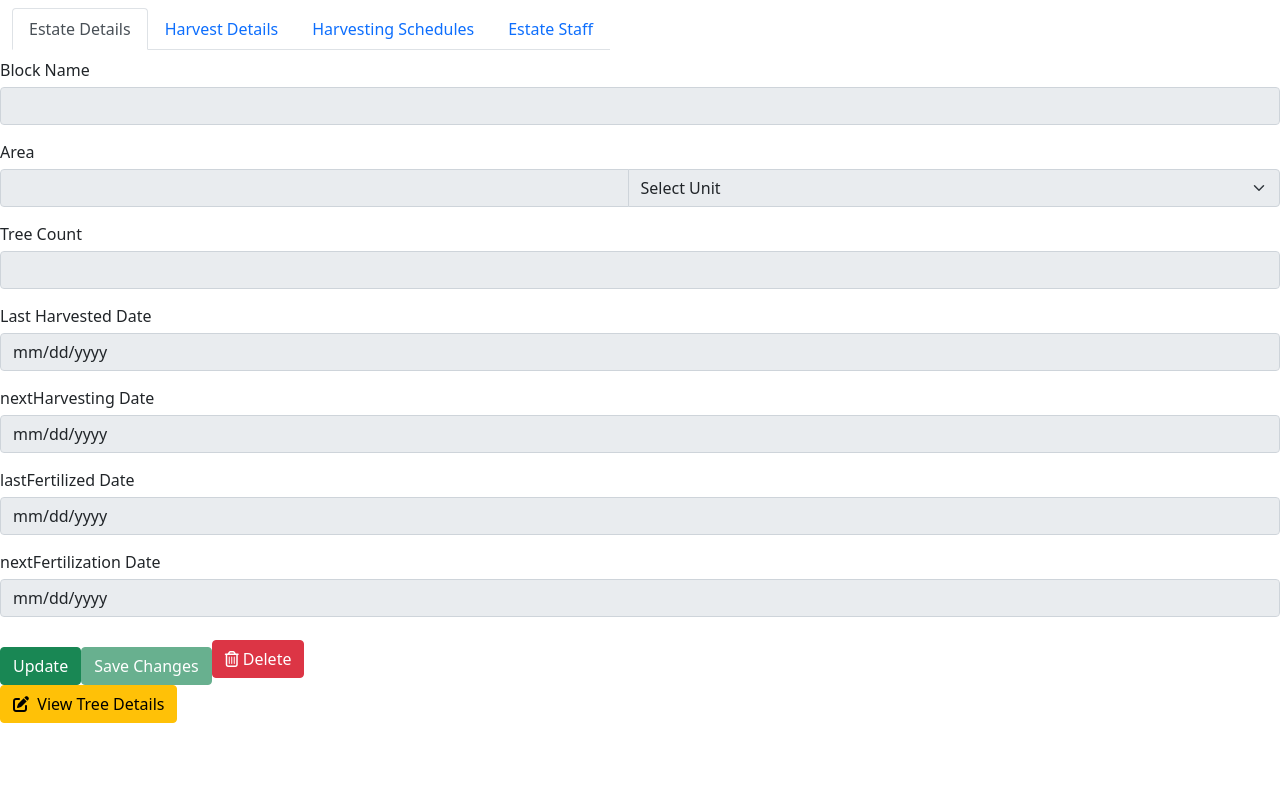
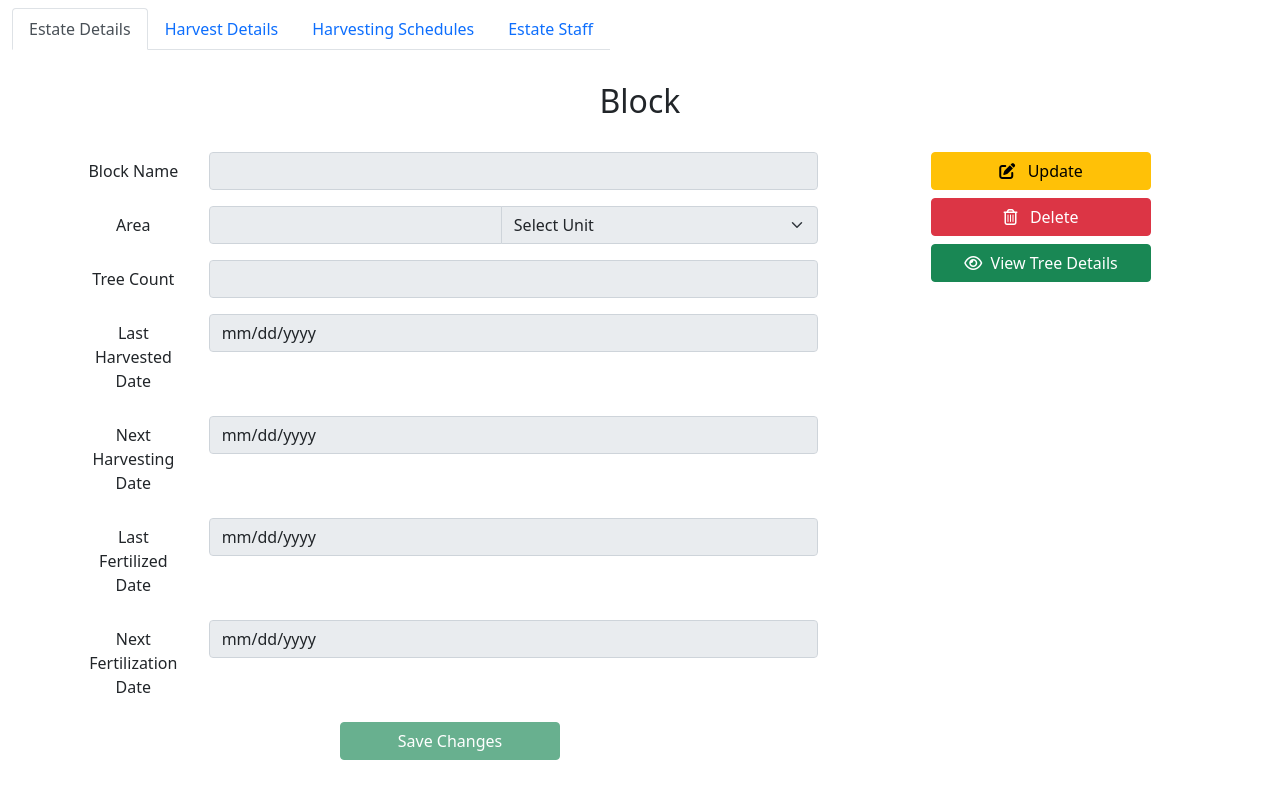
Before and after one commit to OSithu/Coconut-Production-System, a React (Create React App) app in the folder client/: page /viewBlock/1 in a window 1280 px wide. Built offline with nearby package versions, Linux system fonts and the light colour scheme; no server answers.

Commit message:
edit files

```diff
--- a/client/src/components/AddBlock.js
+++ b/client/src/components/AddBlock.js
@@ -128,7 +128,7 @@ export default class AddBlock extends Component {
                                 value={this.state.area.value}
                                 onChange={this.handleInputChange} />
                             {errors.area && <div className="invalid-feedback">{errors.area}</div>}
-                            <div className="col-sm-2">
+
                                 <select
                                     className="form-select"
                                     name="unit"
@@ -141,7 +141,7 @@ export default class AddBlock extends Component {
                                     <option value="hectare">hectare</option>
                                     <option value="acre">acre</option>
                                 </select>
-                            </div>
+
                         </div>
                     </div>
 
--- a/client/src/components/UpdateTrees.js
+++ b/client/src/components/UpdateTrees.js
@@ -1,10 +1,9 @@
-import React, { useEffect, useState } from 'react'
-import axios from 'axios'
-import { useParams, useNavigate } from 'react-router-dom'
-import PlantationNav from './PlantationNav'
+import React, { useEffect, useState } from 'react';
+import axios from 'axios';
+import { useParams, useNavigate } from 'react-router-dom';
+import PlantationNav from './PlantationNav';
 
 const UpdateTrees = () => {
-
     const [treeID, setTreeID] = useState('');
     const [typeOfTree, setTypeOfTree] = useState('');
     const [plantedDate, setPlantedDate] = useState('');
@@ -28,31 +27,26 @@ const UpdateTrees = () => {
     };
 
     useEffect(() => {
-
         const getTree = async () => {
-
-            await axios.get(`http://localhost:8000/trees/${id}`)
-                .then((res) => {
-                    setTreeID(res.data.tree.treeID);
-                    setTypeOfTree(res.data.tree.typeOfTree);
-                    setPlantedDate(formatDate(res.data.tree.plantedDate));
-                    setBlockName(res.data.tree.blockName);
-                    setSpecialNotes(res.data.tree.specialNotes);
-                    console.log('Status : ' + res.data.success);
-
-                })
-                .catch((err) => {
+            try {
+                const res = await axios.get(`http://localhost:8000/trees/${id}`);
+                const { tree } = res.data;
+                setTreeID(tree.treeID);
+                setTypeOfTree(tree.typeOfTree);
+                setPlantedDate(formatDate(tree.plantedDate));
+                setBlockName(tree.blockName);
+                setSpecialNotes(tree.specialNotes);
+            } catch (err) {
                 if (err.response) {
-                        console.log(err.response.data.error)
+                    console.log(err.response.data.error);
                 } else {
-                        console.log("Error occured while getting axios get request")
+                    console.log("Error occurred while getting axios get request");
                 }
-                })
             }
+        };
 
         getTree();
-
-    }, [id])
+    }, [id]);
 
     const updateDetails = async (e) => {
         e.preventDefault();
@@ -61,96 +55,103 @@ const UpdateTrees = () => {
             const confirm = window.confirm('Are you sure you want to update?');
 
             if (confirm) {
+                const updatedTree = {
+                    treeID,
+                    typeOfTree,
+                    plantedDate,
+                    blockName,
+                    specialNotes
+                };
 
-                let updatedTree = {
-                    treeID: treeID,
-                    typeOfTree: typeOfTree,
-                    plantedDate: plantedDate,
-                    blockName: blockName,
-                    specialNotes: specialNotes
-                }
-                await axios.patch(`http://localhost:8000/trees/update/${id}`, updatedTree)
-                    .then((res) => {
+                const res = await axios.patch(`http://localhost:8000/trees/update/${id}`, updatedTree);
                 alert(res.data.success);
                 console.log(res.data.success);
                 navigate(`/ViewTrees/${blockName}?blockName=${blockName}`);
-                    })
-                    .catch((err) => {
-                        if (err.response) {
-                            console.log(err.response.data.error)
-                        } else {
-                            console.log("Error occured while getting axios patch request")
-                        }
-                    })
             } else {
                 alert('Update Cancel');
             }
+        } catch (err) {
+            console.log('Update function failed:', err);
         }
-        catch (err) {
-            console.log('update function failed')
-        }
-
-    }
+    };
 
     return (
         <div>
-            <PlantationNav/>
+            <PlantationNav />
 
+            <div className="container text-center">
+                <h2>Edit Details</h2>
+                &nbsp;
+                    &nbsp;
                 <form className="needs-validation" noValidate onSubmit={updateDetails}>
-            <div class="form-group" style={{ marginBottom: '15px' }}>
-                <label style={{ marginBottom: '5px' }}> Tree ID </label>
+                    <div className="row justify-content-md-center">
+                        <div className="col">
+                            <div className="row mb-3">
+                                <label className="col-sm-2 col-form-label">Tree ID</label>
+                                <div className="col-sm-10">
                                     <input type="text"
-                    class={`form-control`}
+                                        className="form-control"
                                         name="treeID"
                                         placeholder="Enter Tree ID"
                                         value={treeID}
                                         onChange={(e) => setTreeID(e.target.value)} />
                                 </div>
+                            </div>
 
-            <div class="form-group" style={{ marginBottom: '15px' }}>
-                <label style={{ marginBottom: '5px' }}> Type of Tree </label>
+                            <div className="row mb-3">
+                                <label className="col-sm-2 col-form-label">Type of Tree</label>
+                                <div className="col-sm-10">
                                     <input type="text"
-                    class={`form-control`}
+                                        className="form-control"
                                         name="typeOfTree"
                                         placeholder="Enter Tree Type"
                                         value={typeOfTree}
                                         onChange={(e) => setTypeOfTree(e.target.value)} />
                                 </div>
+                            </div>
 
-            <div class="form-group" style={{ marginBottom: '15px' }}>
-                <label style={{ marginBottom: '5px' }}> Planted Date </label>
+                            <div className="row mb-3">
+                                <label className="col-sm-2 col-form-label">Planted Date</label>
+                                <div className="col-sm-10">
                                     <input type="date"
-                    class={`form-control`}
+                                        className="form-control"
                                         name="plantedDate"
                                         value={plantedDate}
                                         onChange={(e) => setPlantedDate(e.target.value)} />
                                 </div>
+                            </div>
 
-            <div class="form-group" style={{ marginBottom: '15px' }}>
-                <label style={{ marginBottom: '5px' }}> Block Name </label>
+                            <div className="row mb-3">
+                                <label className="col-sm-2 col-form-label">Block Name</label>
+                                <div className="col-sm-10">
                                     <input type="text"
-                    class={`form-control`}
+                                        className="form-control"
                                         name="blockName"
                                         placeholder="Enter Block Name"
                                         value={blockName}
                                         onChange={(e) => setBlockName(e.target.value)} />
                                 </div>
+                            </div>
 
-            <div class="form-group" style={{ marginBottom: '15px' }}>
-                <label style={{ marginBottom: '5px' }}>Special Notes</label>
-                <textarea class="form-control"
+                            <div className="row mb-3">
+                                <label className="col-sm-2 col-form-label">Special Notes</label>
+                                <div className="col-sm-10">
+                                    <textarea className="form-control"
                                         placeholder="Mention if there are any"
                                         name="specialNotes"
                                         value={specialNotes}
                                         onChange={(e) => setSpecialNotes(e.target.value)}>
                                     </textarea>
-
+                                </div>
                             </div>
 
-            <button className="btn btn-success" type="submit" style={{ marginTop: '15px' }}>Update</button>
+                            <button className="btn btn-success" type="submit" style={{ width: '220px' }}>Update</button>
+                        </div>
+                    </div>
                 </form>
             </div>
-    )
-}
+        </div>
+    );
+};
 
-export default UpdateTrees
+export default UpdateTrees;
--- a/client/src/components/ViewBlock.js
+++ b/client/src/components/ViewBlock.js
@@ -16,11 +16,25 @@ const ViewBlock = () => {
     const [nextFertilization, setNextFertilization] = useState('');
     const [isEditable, setIsEditable] = useState(false);
 
+    // State variables for form errors
+    const [errors, setErrors] = useState({
+        blockName: '',
+        area: '',
+        areaUnit: '',
+        treeCount: '',
+        lastHarvested: '',
+        nextHarvesting: '',
+        lastFertilized: '',
+        nextFertilization: ''
+    });
+
     const { id } = useParams();
     const navigate = useNavigate();
 
     // Function to format date to yyyy-mm-dd format
     const formatDate = (date) => {
+        if (!date) return ''; // Return blank if date is null
+
         const d = new Date(date);
         let month = "" + (d.getMonth() + 1);
         let day = "" + d.getDate();
@@ -31,6 +45,7 @@ const ViewBlock = () => {
 
         return [year, month, day].join("-");
     };
+
 
     useEffect(() => {
 
@@ -65,11 +80,9 @@ const ViewBlock = () => {
     const updateDetails = async (e) => {
         e.preventDefault();
 
+        // Validate the form before submission
+        if (validateForm()) {
             try {
-            const confirm = window.confirm('Are you sure you want to update?');
-
-            if (confirm) {
-
                 let updatedBlock = {
                     blockName: blockName,
                     area: {
@@ -95,12 +108,10 @@ const ViewBlock = () => {
                             console.log("Error occurred while getting axios patch request")
                         }
                     })
-            } else {
-                alert('Update Cancel');
-            }
             }
             catch (err) {
                 console.log('update function failed')
+            }
         }
 
     }
@@ -145,25 +156,98 @@ const ViewBlock = () => {
         setIsEditable(true);
     };
 
+    // Function to validate the form
+    const validateForm = () => {
+        let valid = true;
+        let newErrors = { ...errors };
+
+        if (!blockName.trim()) {
+            newErrors.blockName = 'Block name is required';
+            valid = false;
+        }
+
+        if (!area.toString().trim()) {
+            newErrors.area = 'Area is required';
+            valid = false;
+        }
+
+        if (!areaUnit.trim()) {
+            newErrors.areaUnit = 'Unit is required';
+            valid = false;
+        }
+
+        if (!treeCount.toString().trim()) {
+            newErrors.treeCount = 'Tree Count is required';
+            valid = false;
+        }
+
+        if (!lastHarvested.trim()) {
+            valid = false;
+            newErrors.lastHarvested = "Date is required";
+        } else if (new Date(lastHarvested) > new Date()) {
+            valid = false;
+            newErrors.lastHarvested = "Date cannot be a future date";
+        }
+
+        if (!nextHarvesting.trim()) {
+            valid = false;
+            newErrors.nextHarvesting = "Date is required";
+        } else if (new Date(nextHarvesting) < new Date()) {
+            valid = false;
+            newErrors.nextHarvesting = "Date must be a future date";
+        }
+
+        if (!lastFertilized.trim()) {
+            valid = false;
+            newErrors.lastFertilized = "Date is required";
+        } else if (new Date(lastFertilized) > new Date()) {
+            valid = false;
+            newErrors.lastFertilized = "Date cannot be a future date";
+        }
+
+        if (!nextFertilization.trim()) {
+            valid = false;
+            newErrors.nextFertilization = "Date is required";
+        } else if (new Date(nextFertilization) < new Date()) {
+            valid = false;
+            newErrors.nextFertilization = "Date must be a future date";
+        }
+
+        setErrors(newErrors);
+        return valid;
+    };
+
     return (
         <div>
             <PlantationNav />
+            &nbsp;
+            &nbsp;
             <form className="needs-validation" noValidate>
-                <div class="form-group" style={{ marginBottom: '15px' }}>
-                    <label style={{ marginBottom: '5px' }}> Block Name </label>
+                <div class="container text-center">
+                    <h2> Block {blockName} </h2>
+                    &nbsp;
+                    &nbsp;
+                    <div class="row justify-content-md-center">
+                        <div class="col">
+                            <div class="row mb-3">
+                                <label className="col-sm-2 col-form-label"> Block Name </label>
+                                <div className="col-sm-10">
                                     <input type="text"
-                        class={`form-control`}
+                                        class={`form-control ${errors.blockName && 'is-invalid'}`}
                                         name="blockName"
                                         value={blockName}
                                         onChange={(e) => setBlockName(e.target.value)}
                                         disabled={!isEditable} />
+                                    {errors.blockName && <div className="invalid-feedback">{errors.blockName}</div>}
+                                </div>
                             </div>
 
-                <div className="form-group" style={{ marginBottom: '15px' }}>
-                    <label style={{ marginBottom: '5px' }}> Area </label>
+                            <div class="row mb-3">
+                                <label className="col-sm-2 col-form-label"> Area </label>
+                                <div className="col-sm-10">
                                     <div className="input-group">
                                         <input type="text"
-                            className={`form-control`}
+                                            className={`form-control ${errors.area && 'is-invalid'}`}
                                             name="area"
                                             value={area}
                                             onChange={handleAreaChange}
@@ -180,71 +264,108 @@ const ViewBlock = () => {
                                             <option value="hectare">hectare</option>
                                             <option value="acre">acre</option>
                                         </select>
+                                        {errors.area && <div className="invalid-feedback">{errors.area}</div>}
+                                        {errors.areaUnit && <div className="invalid-feedback">{errors.areaUnit}</div>}
+                                    </div>
                                 </div>
                             </div>
 
-                <div class="form-group" style={{ marginBottom: '15px' }}>
-                    <label style={{ marginBottom: '5px' }}> Tree Count </label>
+                            <div class="row mb-3">
+                                <label className="col-sm-2 col-form-label"> Tree Count </label>
+                                <div className="col-sm-10">
                                     <input type="text"
-                        class={`form-control`}
+                                        class={`form-control ${errors.treeCount && 'is-invalid'}`}
                                         name="treeCount"
                                         value={treeCount}
                                         onChange={(e) => setTreeCount(e.target.value)}
                                         disabled={!isEditable} />
+                                    {errors.treeCount && <div className="invalid-feedback">{errors.treeCount}</div>}
+                                </div>
                             </div>
 
-                <div class="form-group" style={{ marginBottom: '15px' }}>
-                    <label style={{ marginBottom: '5px' }}> Last Harvested Date </label>
+                            <div class="row mb-3">
+                                <label className="col-sm-2 col-form-label"> Last Harvested Date </label>
+                                <div className="col-sm-10">
                                     <input type="date"
-                        class={`form-control`}
+                                        class={`form-control ${errors.lastHarvested && 'is-invalid'}`}
                                         name="lastHarvested"
                                         value={lastHarvested}
                                         onChange={(e) => setLastHarvested(e.target.value)}
                                         disabled={!isEditable} />
+                                    {errors.lastHarvested && <div className="invalid-feedback">{errors.lastHarvested}</div>}
+                                </div>
                             </div>
 
-                <div class="form-group" style={{ marginBottom: '15px' }}>
-                    <label style={{ marginBottom: '5px' }}> nextHarvesting Date </label>
+                            <div class="row mb-3">
+                                <label className="col-sm-2 col-form-label"> Next Harvesting Date </label>
+                                <div className="col-sm-10">
                                     <input type="date"
-                        class={`form-control`}
+                                        class={`form-control ${errors.nextHarvesting && 'is-invalid'}`}
                                         name="nextHarvesting"
                                         value={nextHarvesting}
                                         onChange={(e) => setNextHarvesting(e.target.value)}
                                         disabled={!isEditable} />
+                                    {errors.nextHarvesting && <div className="invalid-feedback">{errors.nextHarvesting}</div>}
+                                </div>
                             </div>
 
-                <div class="form-group" style={{ marginBottom: '15px' }}>
-                    <label style={{ marginBottom: '5px' }}> lastFertilized Date </label>
+                            <div class="row mb-3">
+                                <label className="col-sm-2 col-form-label"> Last Fertilized Date </label>
+                                <div className="col-sm-10">
                                     <input type="date"
-                        class={`form-control`}
+                                        class={`form-control ${errors.lastFertilized && 'is-invalid'}`}
                                         name="lastFertilized"
-                        value={lastHarvested}
+                                        value={lastFertilized}
                                         onChange={(e) => setLastFertilized(e.target.value)}
                                         disabled={!isEditable} />
+                                    {errors.lastFertilized && <div className="invalid-feedback">{errors.lastFertilized}</div>}
+                                </div>
                             </div>
 
-                <div class="form-group" style={{ marginBottom: '15px' }}>
-                    <label style={{ marginBottom: '5px' }}> nextFertilization Date </label>
+                            <div class="row mb-3">
+                                <label className="col-sm-2 col-form-label"> Next Fertilization Date </label>
+                                <div className="col-sm-10">
                                     <input type="date"
-                        class={`form-control`}
+                                        class={`form-control ${errors.nextFertilization && 'is-invalid'}`}
                                         name="nextFertilization"
                                         value={nextFertilization}
                                         onChange={(e) => setNextFertilization(e.target.value)}
                                         disabled={!isEditable} />
+                                    {errors.nextFertilization && <div className="invalid-feedback">{errors.nextFertilization}</div>}
+                                </div>
                             </div>
 
-                <button className="btn btn-success" type="button" style={{ marginTop: '15px' }} onClick={handleEdit}>Update</button>
-                <button className="btn btn-success" type="submit" style={{ marginTop: '15px' }} onClick={updateDetails} disabled={!isEditable}>Save Changes</button>
+                            <button className="btn btn-success" type="submit" style={{ width: '220px' }} onClick={updateDetails} disabled={!isEditable}>
+                                Save Changes
+                            </button>
+                        </div>
+                        <div class="col col-lg-4">
+
+                            <div class="d-grid gap-2 col-6 mx-auto">
+                                <button className="btn btn-warning" type="button" onClick={handleEdit}>
+                                    <i className='fas fa-edit'></i> &nbsp;
+                                    Update
+                                </button>
+
                                 <button type="button" className='btn btn-danger' onClick={() => handleDelete(id)}>
-                    <i className='far fa-trash-alt'></i> Delete
+                                    <i className='far fa-trash-alt'></i> &nbsp;
+                                    Delete
                                 </button>
+
+                                <Link to={`/ViewTrees/${blockName}?blockName=${blockName}`}>
+                                    <button type="button" className="btn btn-success" style={{ width: '220px' }}>
+                                        <i className="fa-regular fa-eye"></i>&nbsp;
+                                        View Tree Details
+                                    </button>
+                                </Link>
+                            </div>
+
+                        </div>
+                    </div>
+                </div>
             </form>
 
-            <Link to={`/ViewTrees/${blockName}?blockName=${blockName}`}>
-                <button type="button" className="btn btn-warning">
-                    <i className='fas fa-edit'></i>  View Tree Details
-                </button>
-            </Link>
+
 
         </div>
     )
```
Lines whose indentation alone changed are shown as unchanged.
